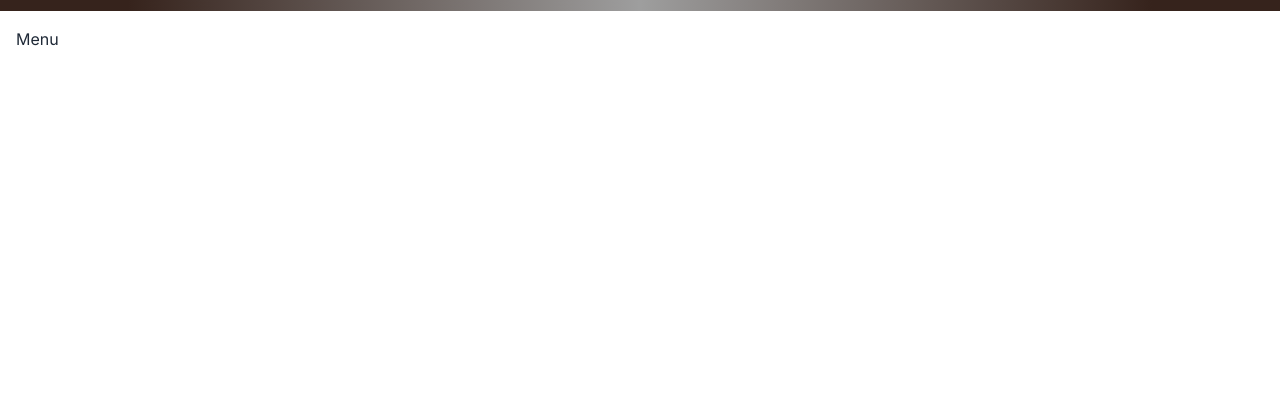
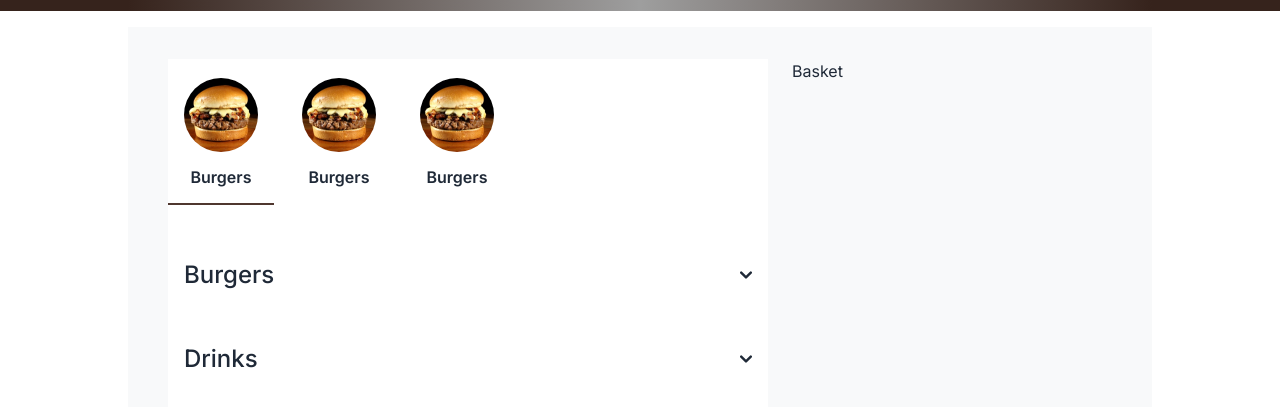
Before and after one commit to Kaina-Ribeiro/burger-menu, a Next.js app: page /menu in a window 1280 px wide. Shown: the part 191-598 px from the top of the page. Built offline with nearby package versions, Linux system fonts and the light colour scheme; grey boxes are pictures that could not be loaded.

Commit message:
feat: MenuPanel mock

```diff
--- /dev/null
+++ b/src/app/menu/layout.tsx
@@ -0,0 +1,15 @@
+import Basket from '@/components/Basket';
+import MenuPanel from '@/components/MenuPanel';
+
+export default function menuLayout() {
+  return (
+    <section className="flex justify-center items-center">
+      <div className="max-w-screen-desktop w-full h-83 px-10 py-8 bg-container">
+        <div className="flex gap-6">
+          <MenuPanel />
+          <Basket />
+        </div>
+      </div>
+    </section>
+  );
+}
--- /dev/null
+++ b/src/components/Accordion/index.tsx
@@ -0,0 +1,58 @@
+'use client';
+import { classNames } from '@/utils/classNames';
+import { useState } from 'react';
+
+interface IAccordion {
+  headerTitle: string;
+  children?: any;
+}
+
+export default function Accordion({ headerTitle, children }: IAccordion) {
+  const [isOpen, setIsOpen] = useState(false);
+
+  const toggleContent = () => setIsOpen((s) => !s);
+
+  return (
+    <div id="accordion-open" data-accordion="open">
+      <h2 id="accordion-open-heading-1">
+        <button
+          type="button"
+          className="flex items-center justify-between w-full px-4 font-medium gap-3"
+          data-accordion-target="#accordion-open-body-1"
+          aria-expanded="false"
+          aria-controls="accordion-open-body-1"
+          onClick={toggleContent}
+        >
+          <span className="flex items-center text-2xl">{headerTitle}</span>
+          <svg
+            data-accordion-icon
+            className={classNames(
+              'w-3 h-3 shrink-0',
+              isOpen ? '' : 'rotate-180',
+            )}
+            aria-hidden="true"
+            xmlns="http://www.w3.org/2000/svg"
+            fill="none"
+            viewBox="0 0 10 6"
+          >
+            <path
+              stroke="currentColor"
+              stroke-linecap="round"
+              stroke-linejoin="round"
+              stroke-width="2"
+              d="M9 5 5 1 1 5"
+            />
+          </svg>
+        </button>
+      </h2>
+
+      <div
+        id="accordion-open-body-1"
+        className={isOpen ? 'block' : 'hidden'}
+        aria-labelledby="accordion-open-heading-1"
+      >
+        <div className="p-4">{children}</div>
+      </div>
+    </div>
+  );
+}
--- /dev/null
+++ b/src/components/Basket/index.tsx
@@ -0,0 +1,3 @@
+export default function Basket() {
+  return <div>Basket</div>;
+}
--- /dev/null
+++ b/src/components/MenuPanel/MenuCard/index.tsx
@@ -0,0 +1,27 @@
+import { classNames } from '@/utils/classNames';
+import Image from 'next/image';
+
+interface IMenuCard {
+  isSelected: boolean;
+}
+
+export default function MenuCard({ isSelected }: IMenuCard) {
+  return (
+    <div
+      className={classNames(
+        'relative flex flex-col gap-4 px-4 h-9.125 justify-center items-center after:absolute after:block after:w-full after:h-[2px] after:bottom-0 after:transition-colors after:duration-200',
+        isSelected ? 'after:bg-primary' : '',
+      )}
+    >
+      <Image
+        className="rounded-full"
+        src="/images/menu/burguer.png"
+        width={74}
+        height={74}
+        alt=""
+      />
+
+      <p className="font-semibold text-base">Burgers</p>
+    </div>
+  );
+}
--- /dev/null
+++ b/src/components/MenuPanel/MenuItem/index.tsx
@@ -0,0 +1,29 @@
+import Image from 'next/image';
+
+interface IMenuItem {
+  title: string;
+  description: string;
+  price: string;
+  image: any;
+}
+
+export default function MenuItem({ title, description, price }: IMenuItem) {
+  return (
+    <div className="flex w-full">
+      <div className="flex w-full gap-4 items-center justify-between">
+        <div className="flex flex-col">
+          <p className="font-medium text-base">{title}</p>
+          <span className="font-light text-base">{description}</span>
+          <span className="font-medium text-base">{price}</span>
+        </div>
+
+        <Image
+          src="/images/menu/hardcore.png"
+          width={128}
+          height={85}
+          alt="hardcore"
+        />
+      </div>
+    </div>
+  );
+}
--- /dev/null
+++ b/src/components/MenuPanel/index.tsx
@@ -0,0 +1,60 @@
+import Accordion from '../Accordion';
+import MenuCard from './MenuCard';
+import MenuItem from './MenuItem';
+
+export default function MenuPanel() {
+  return (
+    <div className="flex flex-col bg-white max-w-xl w-full h-67.9 gap-14">
+      <div className="flex gap-3">
+        <MenuCard isSelected />
+        <MenuCard isSelected={false} />
+        <MenuCard isSelected={false} />
+      </div>
+      <Accordion headerTitle="Burgers">
+        <div className="flex flex-col gap-4">
+          <MenuItem
+            title="Hardcore"
+            description="180g angus beef burger, plus ribs, gruyere cheese..."
+            price="R$33,00"
+            image="/images/menu/hardcore.png"
+          />
+          <MenuItem
+            title="Hardcore"
+            description="180g angus beef burger, plus ribs, gruyere cheese..."
+            price="R$33,00"
+            image="/images/menu/hardcore.png"
+          />
+          <MenuItem
+            title="Hardcore"
+            description="180g angus beef burger, plus ribs, gruyere cheese..."
+            price="R$33,00"
+            image="/images/menu/hardcore.png"
+          />
+        </div>
+      </Accordion>
+
+      <Accordion headerTitle="Drinks">
+        <div className="flex flex-col gap-4">
+          <MenuItem
+            title="Hardcore"
+            description="180g angus beef burger, plus ribs, gruyere cheese..."
+            price="R$33,00"
+            image="/images/menu/hardcore.png"
+          />
+          <MenuItem
+            title="Hardcore"
+            description="180g angus beef burger, plus ribs, gruyere cheese..."
+            price="R$33,00"
+            image="/images/menu/hardcore.png"
+          />
+          <MenuItem
+            title="Hardcore"
+            description="180g angus beef burger, plus ribs, gruyere cheese..."
+            price="R$33,00"
+            image="/images/menu/hardcore.png"
+          />
+        </div>
+      </Accordion>
+    </div>
+  );
+}
--- a/tailwind.config.ts
+++ b/tailwind.config.ts
@@ -10,9 +10,22 @@ const config: Config = {
     extend: {
       colors: {
         primary: { DEFAULT: '#4F372F', dark: '#36231C' },
+        container: '#F8F9FA',
       },
       screens: {
-        content: '1024px',
+        desktop: '1024px',
+      },
+      height: {
+        '83': '1337px',
+        '9.125': '146px',
+        '67.9': '1071px',
+      },
+      maxWidth: {
+        xl: '600px',
+      },
+      fontSize: {
+        base: ['16px', '18.75px'],
+        '2xl': ['24px', '28.13px'],
       },
     },
   },
```
Also changed, not shown: public/images/menu/burguer.png (added), public/images/menu/hardcore.png (added).
